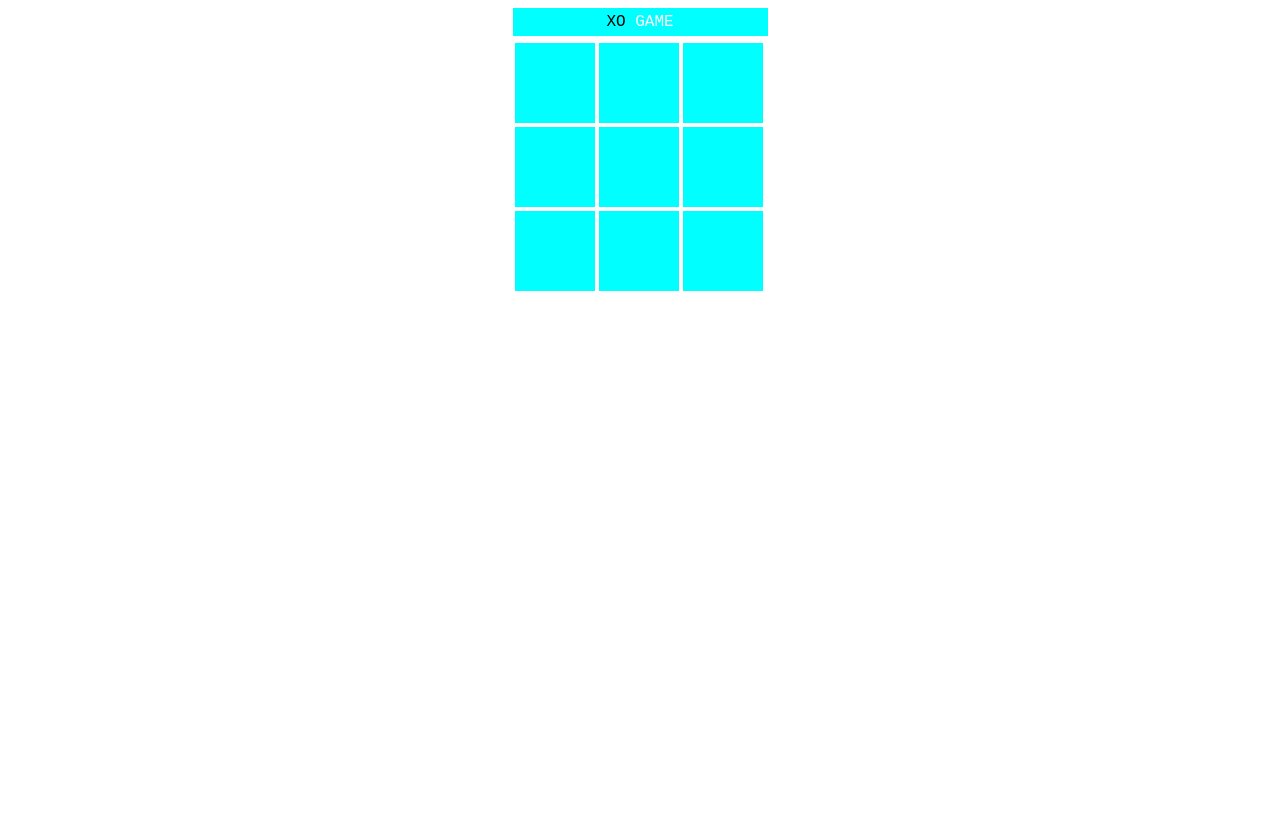
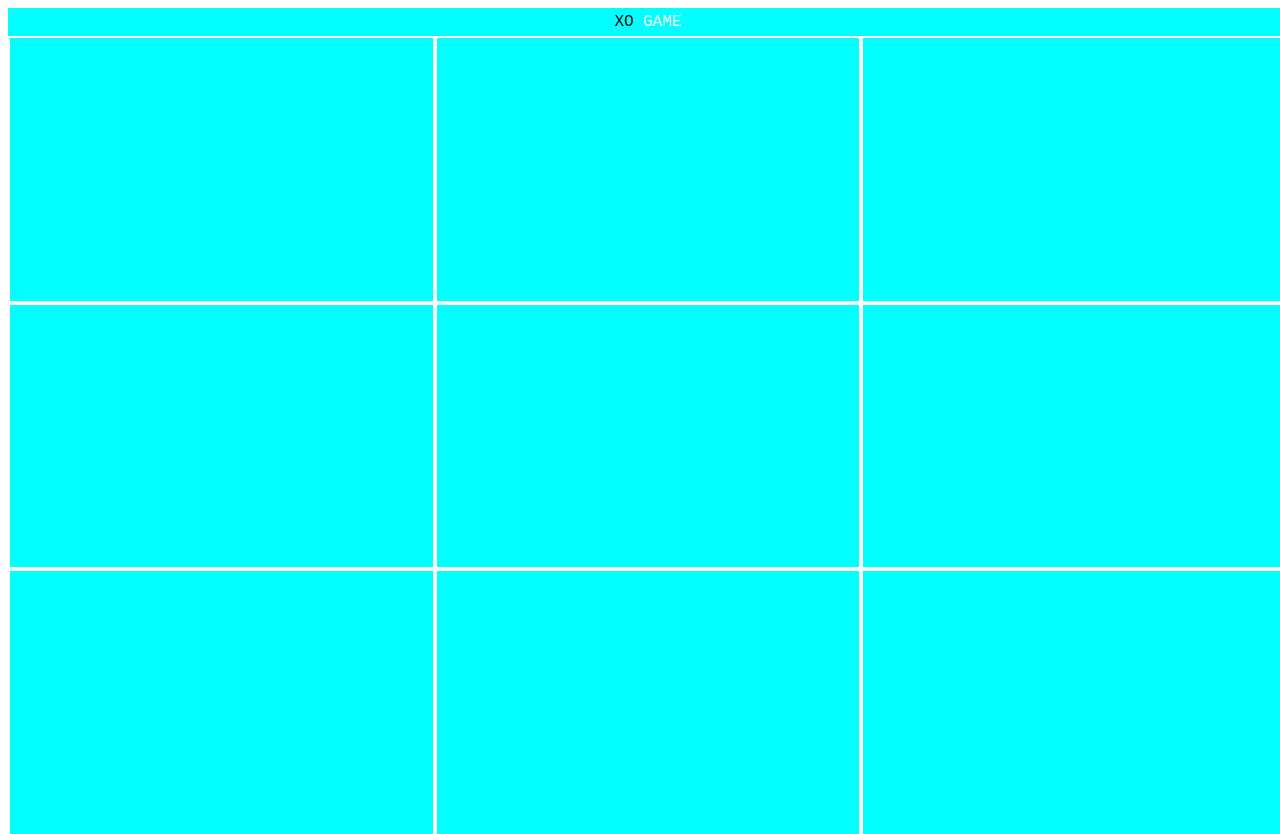
Before and after one commit to M71360/XO_Game, a plain HTML site: page index.html in a window 1280 px wide. Before the commit the page ends 800 px from the top, so only its background shows below. Drawn offline with Linux system fonts and the light colour scheme.

Commit message:
Update style.css

```diff
--- a/style.css
+++ b/style.css
@@ -1,30 +1,40 @@
+.game {
+    width: 100vw;
+    height: 100vh;
+    text-align: center;
+    font-family: Al Bayan, 'Courier New', Courier, monospace;
+    color: white;
+    margin: 0;
+    font-weight: 500;
+    display: flex;
+    flex-wrap: wrap;
+    justify-content: center;
+    align-items: center;
+  }
 
-.game{
-     width: 255px;
-     text-align: center;
-     font-family: Al Bayan,'Courier New', Courier, monospace;
-     color: white;
-     margin: auto;
-     font-weight: 500;
-}
-.title{
+  .title {
+    width: 100%;
     background: aqua;
     padding: 5px 0;
-     margin: 5px 0;
+    margin: 0;
   }
-span{
+
+  span {
     color: rgb(0, 0, 0);
   }
-.square{
-     width: 80px;
-     height: 80px;
+
+  .square {
+    width: calc(33.33vw - 4px);
+    height: calc(33.33vh - 4px);
     background: aqua;
-     float: left;
     margin: 2px;
-     font-size: 50px;
-     text-align: center;
+    font-size: calc(10vw);
+    display: flex;
+    justify-content: center;
+    align-items: center;
   }
-.square:hover{
+
+  .square:hover {
     background: black;
     cursor: pointer;
   }
```
Lines whose indentation alone changed are shown as unchanged.
